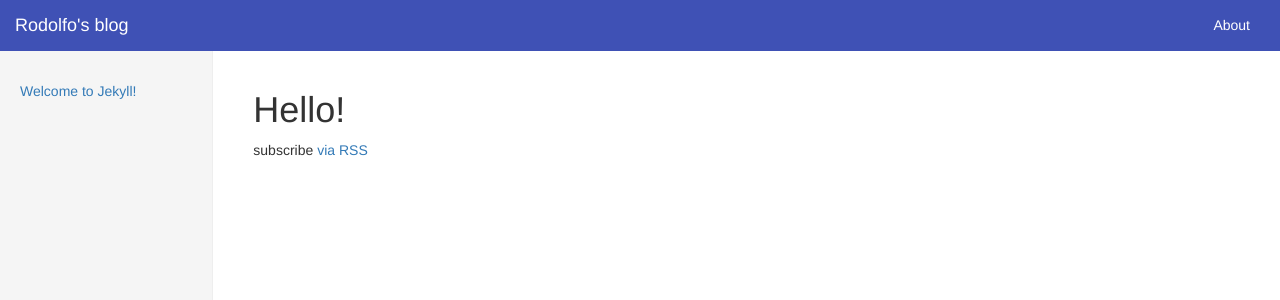
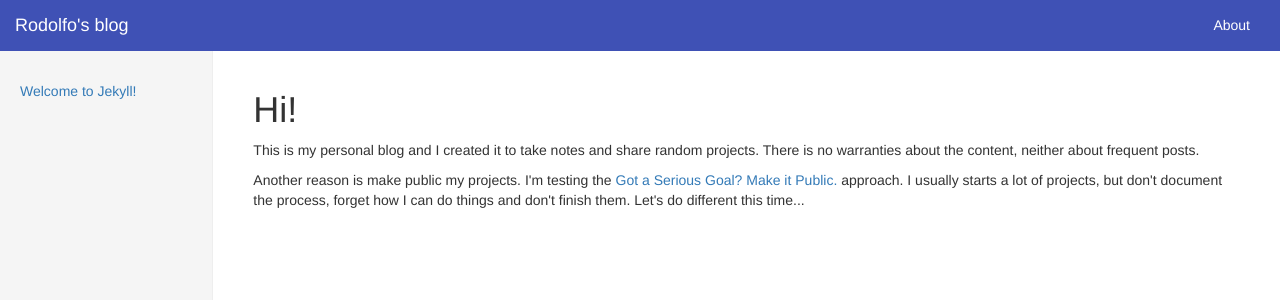
Before and after one commit to rodolfo3/personal-blog, a Jekyll site: the page built from index.html, in a window 1280 px wide. Shown: the top 300 px of the page. Built offline with Jekyll 4.4.1, drawn with Linux system fonts in a browser that asks for light colours; nearby versions of some CDN libraries.

Commit message:
Add text to the index file.

```diff
--- a/index.html
+++ b/index.html
@@ -4,9 +4,13 @@ layout: default
 
 <div class="home">
 
-  <h1>Hello!</h1>
+  <h1>Hi!</h1>
 
-
-  <p class="rss-subscribe">subscribe <a href="{{ "/feed.xml" | prepend: site.baseurl }}">via RSS</a></p>
+  <p>
+    This is my personal blog and I created it to take notes and share random projects. There is no warranties about the content, neither about frequent posts.
+  </p>
+  <p>
+    Another reason is make public my projects. I'm testing the <a href="http://www.mrmoneymustache.com/2012/11/12/got-a-serious-goal-make-it-public/">Got a Serious Goal? Make it Public.</a> approach. I usually starts a lot of projects, but don't document the process, forget how I can do things and don't finish them. Let's do different this time...
+  </p>
 
 </div>
```
